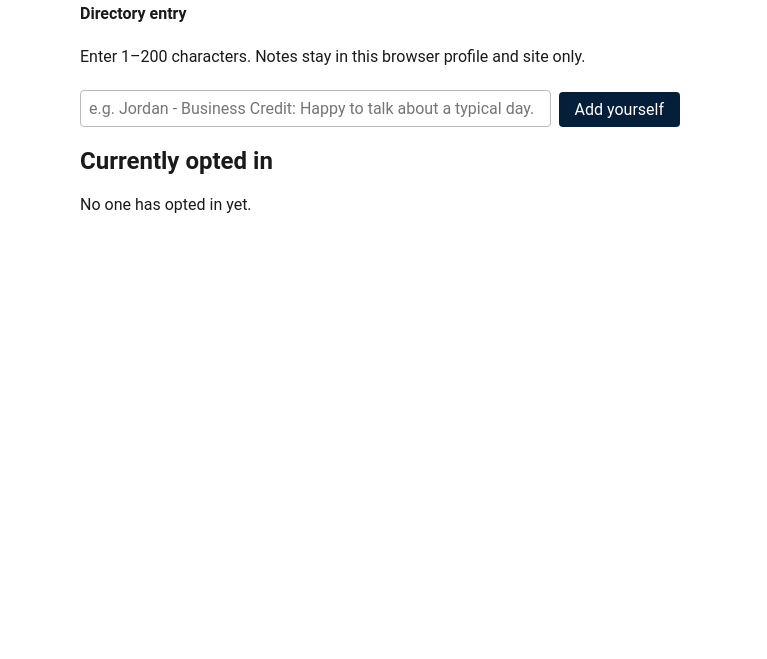
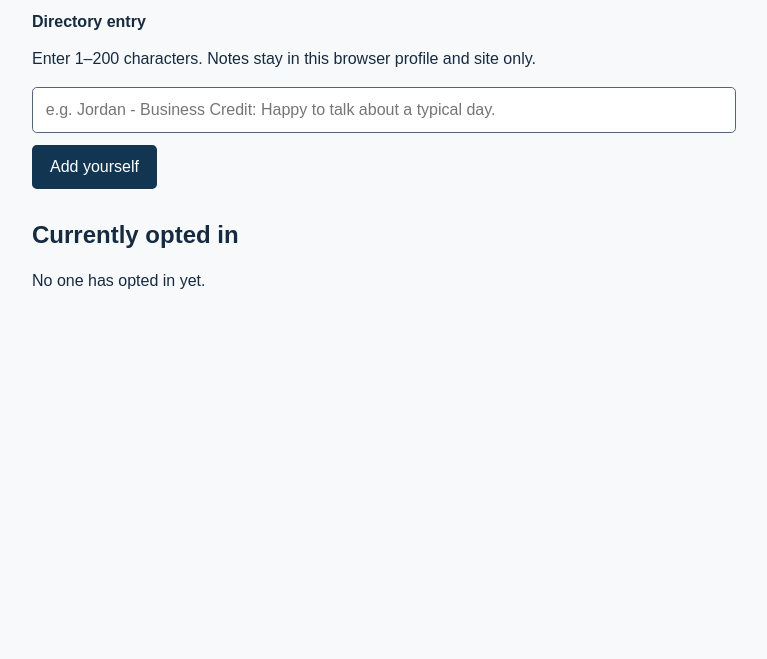
Before and after one commit to mehtaaashi05/mgt3745-hw4, a website: page index.html in a window 1280 px wide. Shown: the part 141-800 px from the top of the page, without its empty margins (256-1023 px from the left). Drawn offline with Linux system fonts and the light colour scheme.

Commit message:
Refactor styles in styles.css
Updated CSS styles for body, main, headings, inputs, and buttons.

```diff
--- a/styles.css
+++ b/styles.css
@@ -1,63 +1,14 @@
-/* styles.css
-   Presentation only. The tokens below should match context/STYLE.md;
-   when you change one, change both. */
-:root {
-  --color-primary: #051E39;
-  --color-accent: #B39051;
-  --color-background: #FFFFFF;
-  --color-text: #1A1A1A;
-  --color-error: #9B2C2C;
-  --font-body: Roboto, Arial, sans-serif;
-  --font-heading: "Roboto Slab", Georgia, serif;
-  --space-unit: 8px;
-  --radius: 4px;
-}
-* { box-sizing: border-box; }
-body {
-  margin: 0;
-  font-family: var(--font-body);
-  font-size: 16px;
-  color: var(--color-text);
-  background: var(--color-background);
-}
-main {
-  max-width: 640px;
-  margin: 0 auto;
-  padding: calc(var(--space-unit) * 4) calc(var(--space-unit) * 2);
-}
-h1 {
-  font-family: var(--font-heading);
-  color: var(--color-primary);
-  margin: 0 0 var(--space-unit) 0;
-}
-.lede { color: #555; margin: 0 0 calc(var(--space-unit) * 3) 0; }
-form { display: flex; flex-wrap: wrap; gap: var(--space-unit); align-items: end; }
-label { flex-basis: 100%; font-weight: bold; }
-input {
-  flex: 1;
-  min-width: 200px;
-  padding: var(--space-unit);
-  font: inherit;
-  border: 1px solid #BBB;
-  border-radius: var(--radius);
-}
-button {
-  padding: var(--space-unit) calc(var(--space-unit) * 2);
-  font: inherit;
-  color: #fff;
-  background: var(--color-primary);
-  border: 0;
-  border-radius: var(--radius);
-  cursor: pointer;
-}
-button:hover { background: #0a2f5a; }
-.status { min-height: 1.5em; margin: var(--space-unit) 0; color: var(--color-error); }
-ul { list-style: none; padding: 0; margin: calc(var(--space-unit) * 2) 0 0 0; }
-li {
-  padding: var(--space-unit) 0;
-  border-bottom: 1px solid #E5E5E5;
-  display: flex;
-  justify-content: space-between;
-  gap: var(--space-unit);
-}
-li time { color: #777; font-size: 14px; white-space: nowrap; }
+:root { font-family: Arial, Helvetica, sans-serif; color: #172b40; background: #f7f9fb; }
+body { margin: 0; }
+main { max-width: 44rem; margin: 2rem auto; padding: 0 1.25rem; }
+h1 { font-size: 2rem; }
+p { line-height: 1.5; }
+label { display: block; font-weight: 700; }
+input { box-sizing: border-box; display: block; width: 100%; font: inherit; padding: 0.8rem; border: 1px solid #526578; border-radius: 0.3rem; }
+button { min-height: 44px; margin: 0.75rem 0; padding: 0.6rem 1rem; font: inherit; background: #123552; color: #fff; border: 2px solid #123552; border-radius: 0.3rem; cursor: pointer; }
+button:focus-visible, input:focus-visible { outline: 3px solid #b16d00; outline-offset: 3px; }
+input[aria-invalid="true"] { border: 2px solid #a02020; }
+#note-error { color: #922020; }
+#note-list { padding: 0; list-style: none; }
+#note-list li { display: flex; flex-wrap: wrap; align-items: center; justify-content: space-between; gap: 0.5rem; border-bottom: 1px solid #b8c5d0; }
+#note-list span { flex: 1 1 15rem; overflow-wrap: anywhere; line-height: 1.5; }
```
